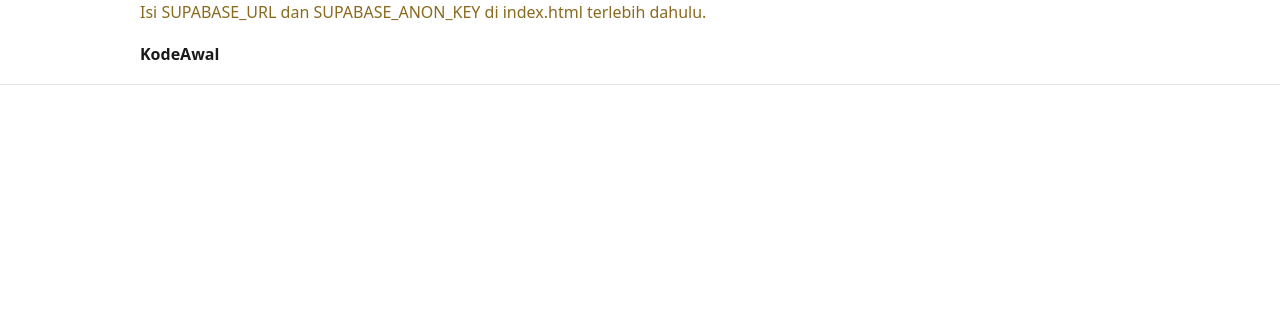
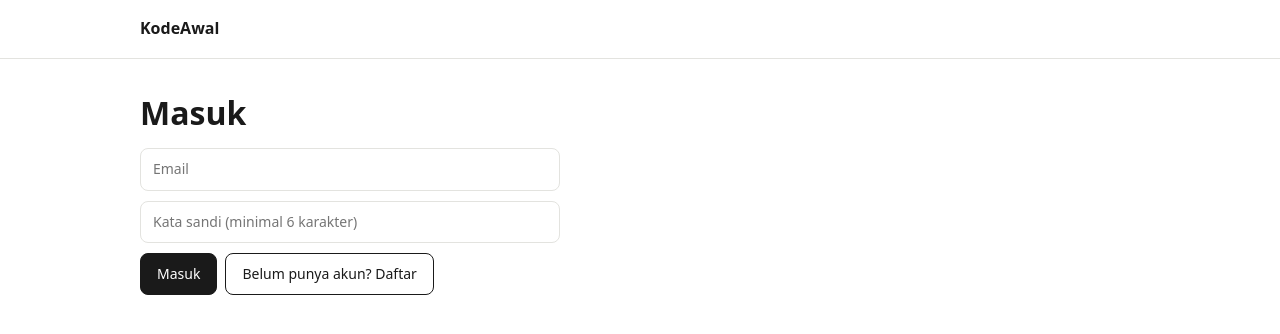
Before and after one commit to Tanzoro0/KodeAwal.github.io, a plain HTML site: page index.html in a window 1280 px wide. Drawn offline with nearby package versions, Linux system fonts and the light colour scheme.

Commit message:
Update Supabase credentials in index.html
Updated Supabase URL and anon key in index.html.

```diff
--- a/index.html
+++ b/index.html
@@ -69,8 +69,8 @@
 
 <!-- ISI DUA NILAI INI DARI DASHBOARD SUPABASE > Project Settings > API -->
 <script>
-  const SUPABASE_URL = "ISI_URL_SUPABASE";
-  const SUPABASE_ANON_KEY = "ISI_ANON_KEY";
+const SUPABASE_URL = "https://vfimjafuslygvwwyqwks.supabase.co";
+const SUPABASE_ANON_KEY = "sb_publishable_0i-yYlyWnr2vRCZv_vp1Iw_6283ba_I";
 </script>
 
 <header><div class="wrap nav">
```
